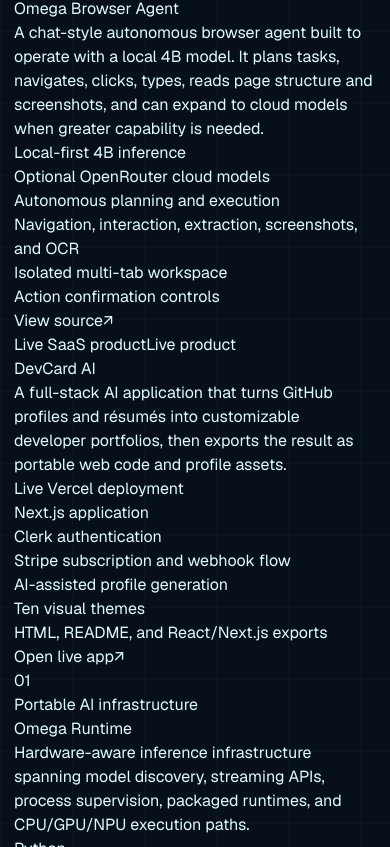
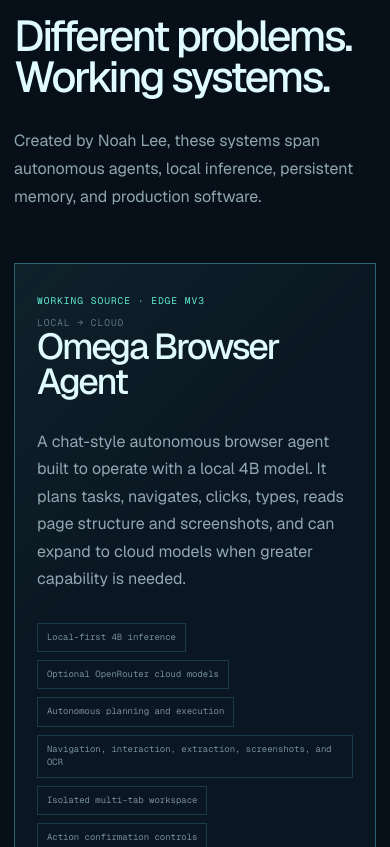
Before and after one commit to leeno7786-coder/omega-site, a React (Vite) app: page / in a window 390 px wide. Shown: the part 6017-6864 px from the top of the page. Built offline with nearby package versions, Linux system fonts and the light colour scheme.

Commit message:
style: add technical portfolio and founder layouts

```diff
--- a/src/index.css
+++ b/src/index.css
@@ -875,6 +875,179 @@
   line-height: 1.55;
 }
 
+.selected-systems {
+  border-top: 1px solid var(--border);
+  background: var(--obsidian);
+}
+
+.selected-systems__inner {
+  padding-block: clamp(100px, 13vw, 176px);
+}
+
+.selected-systems__intro {
+  display: grid;
+  grid-template-columns: minmax(180px, 0.42fr) minmax(0, 1fr);
+  gap: clamp(48px, 9vw, 140px);
+  align-items: start;
+}
+
+.selected-systems__intro h2 {
+  max-width: 14ch;
+  margin: 0;
+  color: var(--ice);
+  font-size: clamp(2.7rem, 5.4vw, 5.8rem);
+  font-weight: 500;
+  letter-spacing: -0.06em;
+  line-height: 0.96;
+}
+
+.selected-systems__intro > div > p {
+  max-width: 62ch;
+  margin: 28px 0 0;
+  color: #8fa5b0;
+  line-height: 1.75;
+}
+
+.selected-systems__featured {
+  display: grid;
+  grid-template-columns: minmax(0, 1.1fr) minmax(0, 0.9fr);
+  margin-top: 72px;
+  border-top: 1px solid var(--border-bright);
+  border-left: 1px solid var(--border-bright);
+}
+
+.system-dossier {
+  display: flex;
+  min-height: 560px;
+  flex-direction: column;
+  padding: clamp(28px, 4vw, 54px);
+  border-right: 1px solid var(--border-bright);
+  border-bottom: 1px solid var(--border-bright);
+  background:
+    linear-gradient(135deg, rgba(94, 234, 212, 0.055), transparent 42%),
+    var(--graphite);
+}
+
+.system-dossier--devcard-ai {
+  background:
+    linear-gradient(135deg, rgba(125, 211, 252, 0.06), transparent 46%),
+    #09141e;
+}
+
+.system-dossier__topline {
+  display: flex;
+  justify-content: space-between;
+  gap: 20px;
+  color: var(--teal);
+  font-family: 'Geist Mono', monospace;
+  font-size: 0.6rem;
+  letter-spacing: 0.1em;
+  text-transform: uppercase;
+}
+
+.system-dossier__topline span:last-child {
+  color: #5d7581;
+}
+
+.system-dossier h3 {
+  max-width: 10ch;
+  margin: auto 0 0;
+  color: var(--ice);
+  font-size: clamp(2.25rem, 4vw, 4.7rem);
+  font-weight: 500;
+  letter-spacing: -0.06em;
+  line-height: 0.96;
+}
+
+.system-dossier > p {
+  max-width: 58ch;
+  margin: 28px 0 0;
+  color: #91a7b2;
+  line-height: 1.72;
+}
+
+.system-dossier ul,
+.supporting-system ul {
+  display: flex;
+  flex-wrap: wrap;
+  gap: 8px;
+  margin: 30px 0 0;
+  padding: 0;
+  list-style: none;
+}
+
+.system-dossier li,
+.supporting-system li {
+  padding: 7px 9px;
+  border: 1px solid var(--border);
+  color: #78909b;
+  font-family: 'Geist Mono', monospace;
+  font-size: 0.56rem;
+}
+
+.system-dossier__action {
+  display: inline-flex;
+  width: fit-content;
+  align-items: center;
+  gap: 9px;
+  margin-top: 34px;
+  color: var(--ice);
+  font-family: 'Geist Mono', monospace;
+  font-size: 0.68rem;
+  text-decoration-color: var(--teal);
+  text-underline-offset: 6px;
+}
+
+.supporting-systems {
+  display: grid;
+  grid-template-columns: repeat(3, minmax(0, 1fr));
+  border-left: 1px solid var(--border);
+}
+
+.supporting-system {
+  display: flex;
+  min-height: 390px;
+  flex-direction: column;
+  padding: 30px;
+  border-right: 1px solid var(--border);
+  border-bottom: 1px solid var(--border);
+}
+
+.supporting-system__index,
+.supporting-system__status {
+  margin: 0;
+  color: var(--teal);
+  font-family: 'Geist Mono', monospace;
+  font-size: 0.58rem;
+  letter-spacing: 0.09em;
+  text-transform: uppercase;
+}
+
+.supporting-system__status {
+  margin-top: 50px;
+  color: #667f8a;
+}
+
+.supporting-system h3 {
+  margin: 14px 0 0;
+  color: var(--ice);
+  font-size: 1.35rem;
+  font-weight: 520;
+  letter-spacing: -0.035em;
+}
+
+.supporting-system > p:not(.supporting-system__status) {
+  margin: 20px 0 0;
+  color: #8198a3;
+  font-size: 0.78rem;
+  line-height: 1.65;
+}
+
+.supporting-system .system-dossier__action {
+  margin-top: auto;
+  padding-top: 28px;
+}
+
 .process-section .section-heading-grid > div > p {
   max-width: 59ch;
 }
@@ -965,8 +1138,7 @@
   line-height: 1.75;
 }
 
-.company-principles,
-.founder-list ul {
+.company-principles {
   margin: 0;
   padding: 0;
   list-style: none;
@@ -1001,66 +1173,172 @@
   line-height: 1.6;
 }
 
-.founder-list {
-  margin-top: 68px;
-}
-
-.founder-list > p {
-  margin: 0 0 16px;
-  color: #5f7884;
-  font-family: 'Geist Mono', monospace;
-  font-size: 0.57rem;
-  letter-spacing: 0.11em;
-  text-transform: uppercase;
-}
-
-.founder-list ul {
-  display: grid;
-  grid-template-columns: repeat(3, minmax(0, 1fr));
-  border-top: 1px solid var(--border);
-  border-left: 1px solid var(--border);
-}
-
-.founder-list li {
-  display: flex;
-  min-height: 128px;
-  align-items: center;
-  gap: 14px;
-  padding: 18px;
-  border-right: 1px solid var(--border);
-  border-bottom: 1px solid var(--border);
-  background: rgba(7, 16, 25, 0.45);
-}
-
-.founder-list__initials {
-  display: grid;
-  width: 38px;
-  height: 38px;
-  flex: 0 0 auto;
+.founder-profile {
+  display: grid;
+  grid-column: 1 / -1;
+  grid-template-columns: minmax(260px, 0.72fr) minmax(0, 1.28fr);
+  margin-top: 86px;
+  border-top: 1px solid var(--border-bright);
+  border-left: 1px solid var(--border-bright);
+}
+
+.founder-profile__identity,
+.founder-profile__story,
+.cofounder-credit {
+  border-right: 1px solid var(--border-bright);
+  border-bottom: 1px solid var(--border-bright);
+}
+
+.founder-profile__identity {
+  padding: clamp(28px, 4vw, 52px);
+  background: rgba(7, 16, 25, 0.56);
+}
+
+.founder-profile__monogram {
+  display: grid;
+  width: 76px;
+  height: 76px;
   place-items: center;
-  border: 1px solid var(--border-bright);
+  border: 1px solid var(--teal);
   border-radius: 50%;
   color: var(--teal);
   font-family: 'Geist Mono', monospace;
-  font-size: 0.6rem;
-}
-
-.founder-list strong,
-.founder-list small {
+  font-size: 0.78rem;
+}
+
+.founder-profile__identity > p {
+  margin: 72px 0 0;
+  color: #607984;
+  font-family: 'Geist Mono', monospace;
+  font-size: 0.58rem;
+  letter-spacing: 0.1em;
+  text-transform: uppercase;
+}
+
+.founder-profile h3 {
+  margin: 16px 0 0;
+  color: var(--ice);
+  font-size: clamp(2.2rem, 4vw, 4.6rem);
+  font-weight: 500;
+  letter-spacing: -0.06em;
+  line-height: 0.95;
+}
+
+.founder-profile__identity > strong {
   display: block;
-}
-
-.founder-list strong {
-  color: var(--ice);
-  font-size: 0.79rem;
-  font-weight: 560;
-}
-
-.founder-list small {
-  margin-top: 5px;
-  color: #667e89;
-  font-family: 'Geist Mono', monospace;
-  font-size: 0.53rem;
+  margin-top: 18px;
+  color: var(--teal);
+  font-family: 'Geist Mono', monospace;
+  font-size: 0.67rem;
+  font-weight: 500;
+}
+
+.founder-profile__links {
+  display: flex;
+  flex-wrap: wrap;
+  gap: 12px 22px;
+  margin-top: 40px;
+}
+
+.founder-profile__links a {
+  color: var(--ice);
+  font-family: 'Geist Mono', monospace;
+  font-size: 0.65rem;
+  text-decoration-color: var(--teal);
+  text-underline-offset: 6px;
+}
+
+.founder-profile__story {
+  padding: clamp(30px, 5vw, 66px);
+}
+
+.founder-profile__story > p {
+  max-width: 70ch;
+  margin: 24px 0 0;
+  color: #8da3ae;
+  line-height: 1.75;
+}
+
+.founder-profile__story > .founder-profile__lead {
+  max-width: 48ch;
+  margin-top: 0;
+  color: var(--ice);
+  font-size: clamp(1.3rem, 2.2vw, 2rem);
+  letter-spacing: -0.03em;
+  line-height: 1.3;
+}
+
+.founder-profile__story ul,
+.cofounder-credit ul {
+  margin: 42px 0 0;
+  padding: 0;
+  list-style: none;
+}
+
+.founder-profile__story li {
+  padding: 15px 0 15px 22px;
+  border-top: 1px solid var(--border);
+  color: #8ca2ad;
+  font-size: 0.76rem;
+  line-height: 1.5;
+}
+
+.founder-profile__story li::before {
+  float: left;
+  margin-left: -22px;
+  color: var(--teal);
+  content: '↳';
+}
+
+.cofounder-credit {
+  grid-column: 1 / -1;
+  padding: 24px clamp(28px, 4vw, 52px);
+  background: rgba(7, 16, 25, 0.34);
+}
+
+.cofounder-credit > p {
+  margin: 0;
+  color: #607984;
+  font-family: 'Geist Mono', monospace;
+  font-size: 0.56rem;
+  letter-spacing: 0.1em;
+  text-transform: uppercase;
+}
+
+.cofounder-credit ul {
+  display: flex;
+  gap: 38px;
+  margin-top: 18px;
+}
+
+.cofounder-credit li {
+  display: flex;
+  align-items: center;
+  gap: 12px;
+}
+
+.cofounder-credit li > span {
+  color: var(--teal);
+  font-family: 'Geist Mono', monospace;
+  font-size: 0.58rem;
+}
+
+.cofounder-credit strong,
+.cofounder-credit small {
+  display: block;
+}
+
+.cofounder-credit strong {
+  color: var(--ice);
+  font-size: 0.76rem;
+  font-weight: 540;
+}
+
+.cofounder-credit small {
+  margin-top: 3px;
+  color: #607984;
+  font-family: 'Geist Mono', monospace;
+  font-size: 0.52rem;
 }
 
 .inquiry-section {
@@ -1960,6 +2238,23 @@
     gap: 42px;
   }
 
+  .selected-systems__intro {
+    grid-template-columns: 1fr;
+    gap: 38px;
+  }
+
+  .selected-systems__featured {
+    grid-template-columns: 1fr 1fr;
+  }
+
+  .supporting-systems {
+    grid-template-columns: 1fr;
+  }
+
+  .supporting-system {
+    min-height: auto;
+  }
+
   .process-grid {
     grid-template-columns: repeat(2, minmax(0, 1fr));
   }
@@ -1978,8 +2273,8 @@
     grid-row: auto;
   }
 
-  .founder-list {
-    margin-top: 0;
+  .founder-profile {
+    grid-template-columns: 1fr;
   }
 }
 
@@ -2061,6 +2356,28 @@
     gap: 64px;
   }
 
+  .selected-systems__featured {
+    grid-template-columns: 1fr;
+    margin-top: 52px;
+  }
+
+  .system-dossier {
+    min-height: 500px;
+    padding: 30px 22px;
+  }
+
+  .system-dossier__topline {
+    align-items: flex-start;
+    flex-direction: column;
+    gap: 8px;
+  }
+
+  .cofounder-credit ul {
+    align-items: flex-start;
+    flex-direction: column;
+    gap: 18px;
+  }
+
   .process-grid h3 {
     margin-top: 48px;
   }
@@ -2191,6 +2508,16 @@
     min-height: auto;
   }
 
+  .system-dossier {
+    min-height: auto;
+  }
+
+  .founder-profile__identity,
+  .founder-profile__story,
+  .cofounder-credit {
+    padding-inline: 20px;
+  }
+
   .proof-stack li {
     grid-template-columns: 24px 1fr;
   }
@@ -2206,14 +2533,6 @@
   .company-principles li {
     grid-template-columns: 1fr;
     gap: 10px;
-  }
-
-  .founder-list ul {
-    grid-template-columns: 1fr;
-  }
-
-  .founder-list li {
-    min-height: 94px;
   }
 
   .inquiry-form {
```
Also changed, not shown: 1 other file (tests, documents, lock files or other folders).
